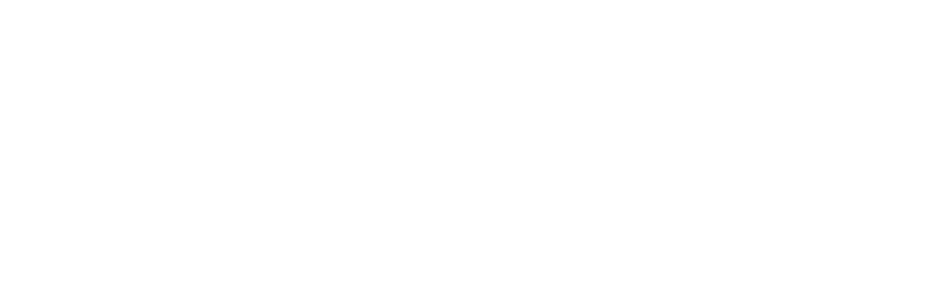
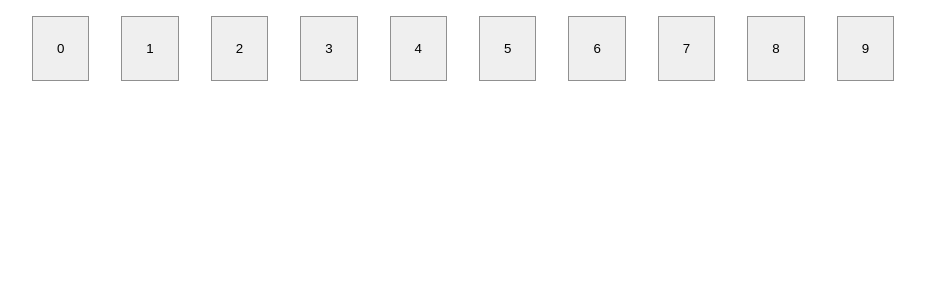
Before and after one commit to pravinbashyal/digits, a React (Create React App) app: page / in a window 1280 px wide. Shown: the top 300 px of the page, without its empty margins (177-1102 px from the left). Built offline with nearby package versions, Linux system fonts and the light colour scheme.

Commit message:
use refactored sections

```diff
--- a/src/App.tsx
+++ b/src/App.tsx
@@ -1,57 +1,40 @@
 import React, { useEffect, useState } from "react";
 import "./App.css";
+import { NumberDisplaySection } from "./NumberDisplaySection";
+import { NumberInputSection } from "./NumberInputSection";
 
-const digits = [0, 1, 2, 3, 4, 5, 6, 7, 8, 9].map((num) => String(num));
+export const digits = [0, 1, 2, 3, 4, 5, 6, 7, 8, 9].map((num) => String(num));
 
-function App() {
+export default function App() {
+  const { splittedNumber, addDigitToNumber } = useNumber();
+
+  return (
+    <section className="App">
+      <NumberDisplaySection numbers={splittedNumber}></NumberDisplaySection>
+      <NumberInputSection
+        addDigitToNumber={addDigitToNumber}
+      ></NumberInputSection>
+    </section>
+  );
+}
+
+const useNumber = () => {
   const [splittedNumber, setSplittedNumber] = useState<string[]>([]);
+  const addDigitToNumber = (digit: string) => {
+    setSplittedNumber((prevNum) => [...prevNum, digit]);
+  };
 
   useEffect(() => {
     const onKeyDown = (e: KeyboardEvent) => {
       if (digits.includes(e?.key)) {
-        console.log("is digit");
-        setSplittedNumber((prevNum) => [...prevNum, e.key]);
+        addDigitToNumber(e.key);
       }
     };
 
     document.addEventListener("keydown", onKeyDown);
   }, []);
-
-  return (
-    <section className="App">
-      <NumberInputSection numbers={splittedNumber}></NumberInputSection>
-    </section>
-  );
-}
-
-export default App;
-
-const NumberItem = ({ digit }: { digit: string }) => {
-  return (
-    <p
-      style={{
-        height: "2rem",
-        width: "2rem",
-        padding: "1rem",
-        margin: "1rem",
-        border: "1px solid rgba(50,50,50,0.5)",
-        display: "flex",
-        alignItems: "center",
-        justifyContent: "center",
-      }}
-    >
-      {digit}
-    </p>
-  );
+  return {
+    splittedNumber,
+    addDigitToNumber,
+  };
 };
-
-const NumberInputSection = ({ numbers }: { numbers: string[] }) => (
-  <section
-    aria-label="number input section"
-    style={{ display: "flex", alignItems: "center", justifyContent: "center" }}
-  >
-    {numbers.map((digit, i) => (
-      <NumberItem digit={digit} key={`${digit}-${i}`}></NumberItem>
-    ))}
-  </section>
-);
```
